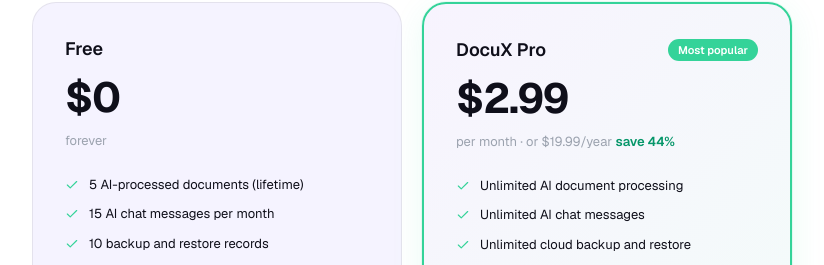
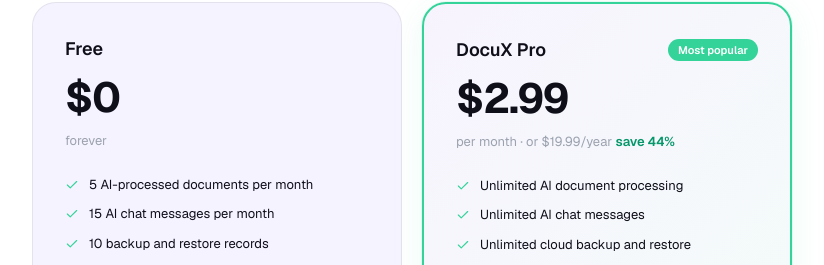
Before and after one commit to djmirontos/docux-web, a Next.js app: page / in a window 1280 px wide. Shown: the part 5743-6008 px from the top of the page, without its empty margins (228-1052 px from the left). Built offline with nearby package versions, Linux system fonts and the light colour scheme.

Commit message:
fix: update free tier AI limit description from lifetime to per month

```diff
--- a/src/app/page.tsx
+++ b/src/app/page.tsx
@@ -120,7 +120,7 @@
   const cta = useInViewAnimate();
 
   const faqs = [
-    { q: "Is DocuX really free?", a: "Yes. The free tier includes unlimited offline scanning, 5 AI-classified documents, 15 AI chat messages per month, and 10 cloud backup records. DocuX Pro removes all limits for $2.99/month or $19.99/year." },
+    { q: "Is DocuX really free?", a: "Yes. The free tier includes unlimited offline scanning, 5 AI-classified documents per month, 15 AI chat messages per month, and 10 cloud backup records. DocuX Pro removes all limits for $2.99/month or $19.99/year." },
     { q: "Does DocuX work without internet?", a: "Core OCR scanning works 100% offline using ML Kit on-device — no internet needed, no data leaves your phone. AI classification and cloud backup require an internet connection." },
     { q: "What kinds of documents can DocuX scan?", a: "Passports, national IDs, driver licences, seaman books, STCW certificates, employment contracts, receipts, invoices, boarding passes, utility bills, insurance cards, bank statements, and more." },
     { q: "Is my data safe and private?", a: "Scanned images are stored locally by default. Cloud backup syncs to Supabase with Google Sign-In authentication. AI classification sends only OCR text — never your images — to DeepSeek or Claude for processing." },
@@ -688,7 +688,7 @@
               <div style={{ fontSize: 18, fontWeight: 600, marginBottom: 4 }}>Free</div>
               <div style={{ fontSize: 42, fontWeight: 700, letterSpacing: "-0.03em", marginBottom: 2 }}>$0</div>
               <div style={{ fontSize: 13, color: "var(--foreground-muted)", marginBottom: 24 }}>forever</div>
-              {["5 AI-processed documents (lifetime)", "15 AI chat messages per month", "10 backup and restore records", "Unlimited offline OCR scanning", "Smart collections and expiry alerts"].map((f, i) => (
+              {["5 AI-processed documents per month", "15 AI chat messages per month", "10 backup and restore records", "Unlimited offline OCR scanning", "Smart collections and expiry alerts"].map((f, i) => (
                 <div key={i} style={{ display: "flex", gap: 10, fontSize: 13, color: "var(--foreground)", marginBottom: 10, alignItems: "center" }}>
                   <Check size={14} style={{ color: "var(--mint)", flexShrink: 0 }} />{f}
                 </div>
```
